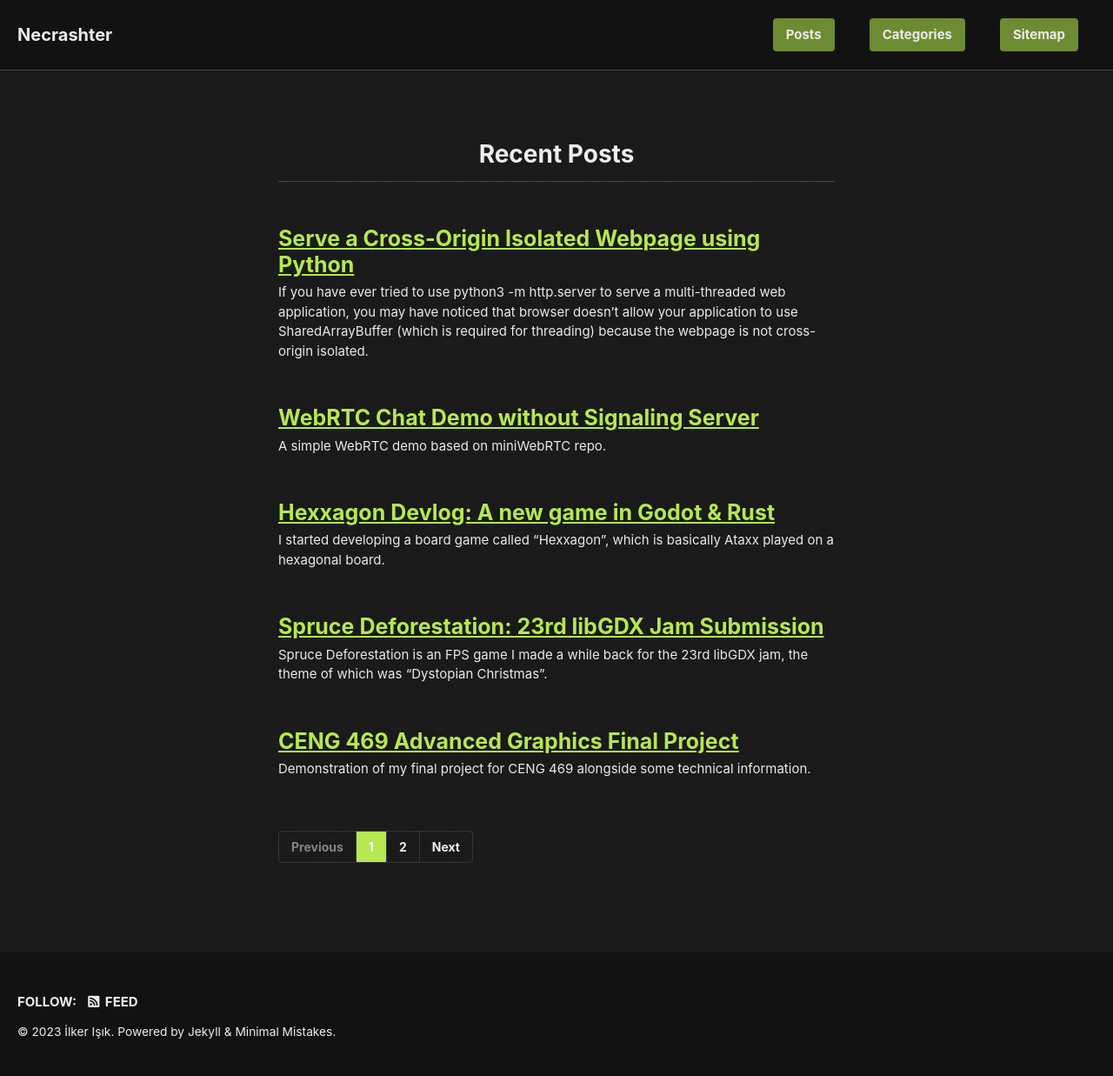
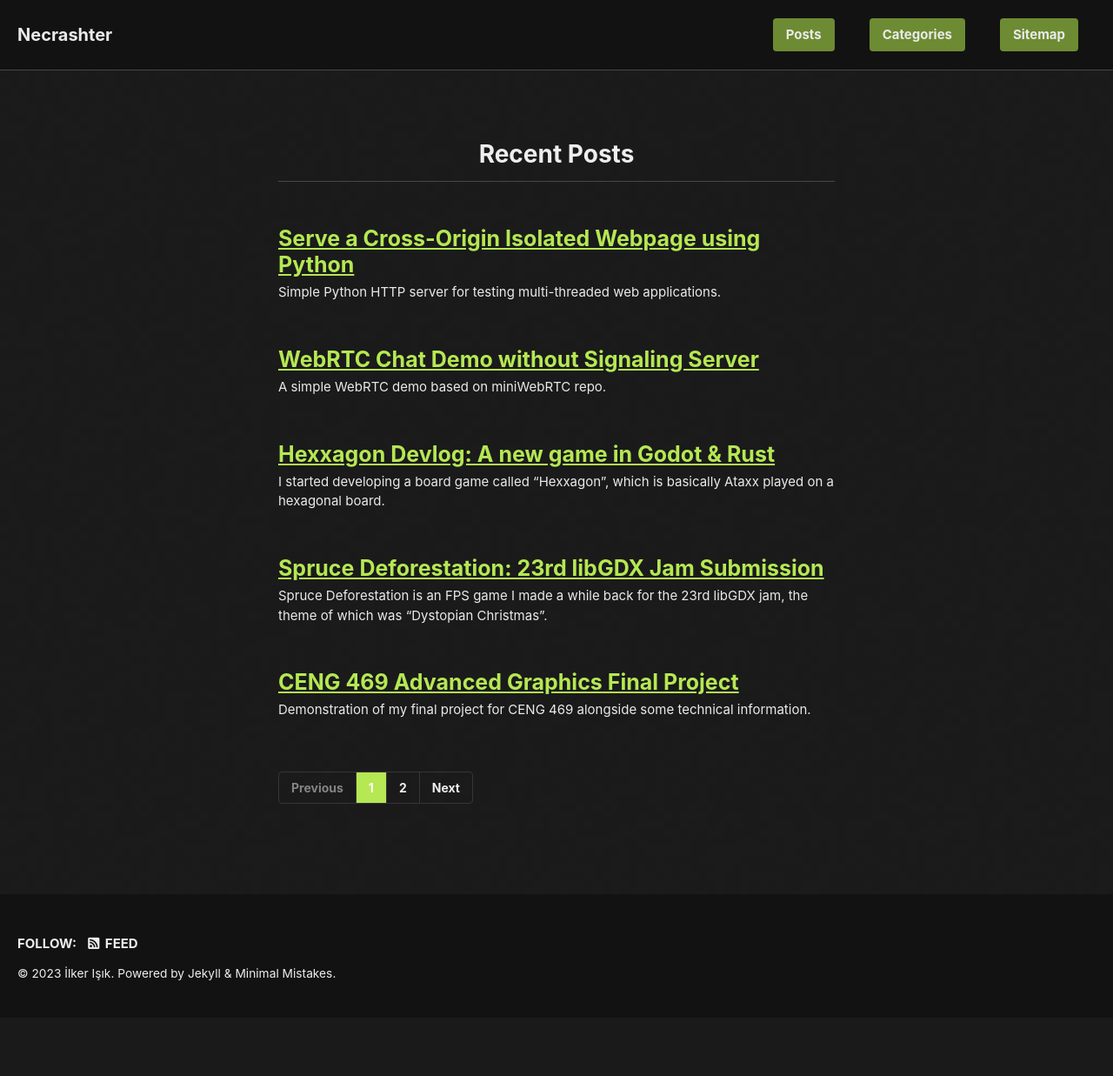
Before and after one commit to necrashter/necrashter.github.io, a Jekyll site: the page built from index.html, in a window 1280 px wide. Shown: the whole page at 87% size. Built offline with Jekyll 4.4.1, drawn with Linux system fonts in a browser that asks for light colours; cached includes are drawn as plain includes; nearby versions of some CDN libraries; the list of posts is cut into pages by our own code; after the commit the page ends 1170 px from its top, so only the background shows below that.

Commit message:
Add excerpt for python-cross-origin-isolated-server post

```diff
--- a/_posts/2023-01-31-python-serve-cross-origin-isolated.markdown
+++ b/_posts/2023-01-31-python-serve-cross-origin-isolated.markdown
@@ -5,6 +5,7 @@ permalink: /python-cross-origin-isolated-server
 categories:
 - webdev
 toc: false
+excerpt: "Simple Python HTTP server for testing multi-threaded web applications."
 ---
 
 If you have ever tried to use `python3 -m http.server` to serve a multi-threaded web application, you may have noticed that browser doesn't allow your application to use `SharedArrayBuffer` (which is required for threading) because the webpage is not cross-origin isolated.
```
